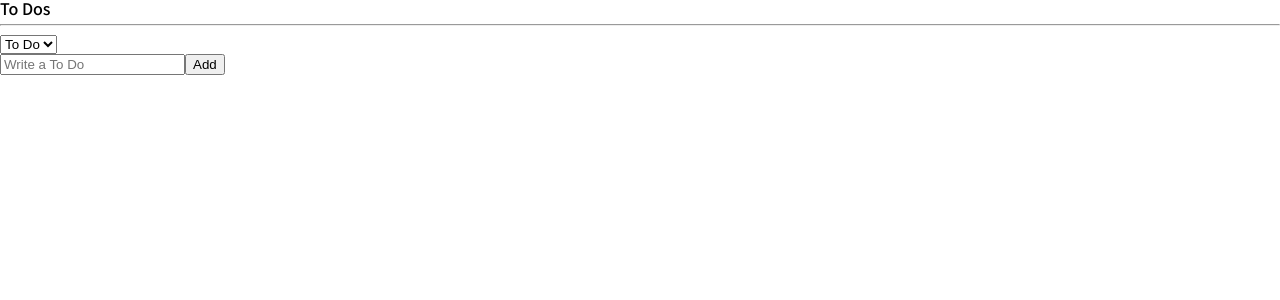
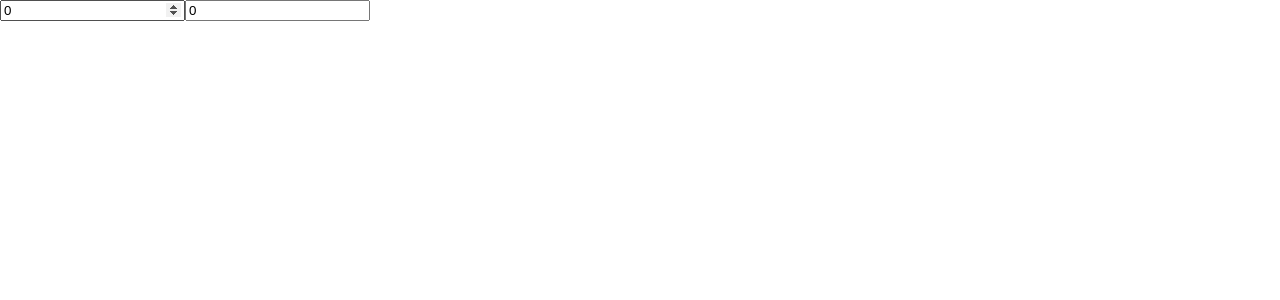
Before and after one commit to moonshadow95/react-masterclass, a React (Create React App) app: page / in a window 1280 px wide. Shown: the top 300 px of the page. Built offline with nearby package versions, Linux system fonts and the light colour scheme.

Commit message:
Get Selectors

```diff
--- a/src/App.tsx
+++ b/src/App.tsx
@@ -1,6 +1,7 @@
 import React, {useState} from 'react';
 import {createGlobalStyle} from "styled-components";
-import ToDoList from "./components/ToDoList";
+import {useRecoilState, useRecoilValue} from "recoil";
+import {hourSelector, minuteState} from "./atoms";
 
 const GlobalStyle = createGlobalStyle`
   @import url('https://fonts.googleapis.com/css2?family=Noto+Sans+KR:wght@500;700&family=Noto+Sans:wght@700&display=swap');
@@ -67,10 +68,18 @@ const GlobalStyle = createGlobalStyle`
 `
 
 function App() {
+    const [minutes, setMinutes] = useRecoilState(minuteState)
+    const hours = useRecoilValue(hourSelector)
+    const onMinuteChange = (event: React.FormEvent<HTMLInputElement>) => {
+        setMinutes(+event.currentTarget.value)
+    }
     return (
         <>
             <GlobalStyle/>
-            <ToDoList/>
+            <div>
+                <input type="number" placeholder="Minutes" onChange={onMinuteChange} value={minutes}/>
+                <input type="number" placeholder="Hours" value={hours}/>
+            </div>
         </>
     );
 }
--- a/src/atoms.tsx
+++ b/src/atoms.tsx
@@ -1,30 +1,14 @@
 import {atom, selector} from "recoil";
 
-export enum Categories {
-    "TO_DO", "DOING", "DONE"
-}
-
-export interface IToDo {
-    id: number
-    text: string
-    category: Categories
-}
-
-export const categoryState = atom<Categories>({
-    key: 'category',
-    default: Categories.TO_DO
+export const minuteState = atom({
+    key: 'minutes',
+    default: 0
 })
 
-export const toDoState = atom<IToDo[]>({
-    key: 'toDo',
-    default: []
-})
-
-export const toDoSelector = selector({
-    key: "toDoSelector",
+export const hourSelector = selector({
+    key: 'hours',
     get: ({get}) => {
-        const toDos = get(toDoState)
-        const category = get(categoryState)
-        return toDos.filter(toDo => toDo.category === category)
+        const minutes = get(minuteState)
+        return minutes / 60
     }
 })
--- a/src/components/CreateToDo.tsx
+++ /dev/null
@@ -1,34 +0,0 @@
-import React from 'react';
-import {useRecoilValue, useSetRecoilState} from "recoil";
-import {useForm} from "react-hook-form";
-import {categoryState, toDoState} from "../atoms";
-
-interface IForm {
-    toDo: string
-}
-
-const CreateToDo = () => {
-    // atom으로부터 값 불러오기
-    // const value = useRecoilValue(toDoState)
-    // 불러온 값 변경하기
-    // const modFn = useSetRecoilState(toDoState)
-    // 한줄로 사용하기, setState와 닮았다.
-    const setToDos = useSetRecoilState(toDoState)
-    const category = useRecoilValue(categoryState)
-    const {register, handleSubmit, formState: {errors}, setValue} = useForm<IForm>()
-    const handleValid = ({toDo}: IForm) => {
-        setToDos((oldToDos) => [{id: Date.now(), text: toDo, category}, ...oldToDos])
-        setValue('toDo', "")
-    }
-    return (
-        <form onSubmit={handleSubmit(handleValid)}>
-            <input {...register('toDo', {
-                required: "Write a to do!"
-            })} type="text" placeholder='Write a To Do'/>
-            <span>{errors?.toDo?.message}</span>
-            <button>Add</button>
-        </form>
-    );
-}
-
-export default CreateToDo;
--- a/src/components/ToDo.tsx
+++ /dev/null
@@ -1,28 +0,0 @@
-import React from 'react';
-import {Categories, IToDo, toDoState} from "../atoms";
-import {useSetRecoilState} from "recoil";
-
-const ToDo = ({id, text, category}: IToDo) => {
-    const setToDos = useSetRecoilState(toDoState)
-    const onClick = (event: React.MouseEvent<HTMLButtonElement>) => {
-        const {currentTarget: {name}} = event
-        setToDos(prevDoTos => {
-            const targetIndex = prevDoTos.findIndex(todo => todo.id === id)
-            const newToDo = {id, text, category: name as any}
-            const newToDos = [...prevDoTos]
-            newToDos.splice(targetIndex, 1, newToDo)
-            return newToDos
-        })
-    }
-    return (
-        <li>
-            <span>{text}</span>
-            {category !== Categories.TO_DO && <button name={Categories.TO_DO + ''} onClick={onClick}>ToDo</button>}
-            {category !== Categories.DOING && <button name={Categories.DOING + ''} onClick={onClick}>Doing</button>}
-            {category !== Categories.DONE && <button name={Categories.DONE + ''} onClick={onClick}>DONE</button>}
-        </li>
-
-    );
-}
-
-export default ToDo;
--- a/src/components/ToDoList.tsx
+++ /dev/null
@@ -1,29 +0,0 @@
-import React, {useState} from 'react'
-import CreateToDo from "./CreateToDo";
-import {useRecoilState, useRecoilValue} from "recoil";
-import {Categories, categoryState, toDoSelector, toDoState} from "../atoms";
-import ToDo from "./ToDo";
-
-const ToDoList = () => {
-    // selector 로 변형된 배열을 받는다.
-    const toDos = useRecoilValue(toDoSelector)
-    const [category, setCategory] = useRecoilState(categoryState)
-    const onInput = (event: React.FormEvent<HTMLSelectElement>) => {
-        setCategory(event.currentTarget.value as any)
-    }
-    return (
-        <div>
-            <h1>To Dos</h1>
-            <hr/>
-            <select onInput={onInput} value={category}>
-                <option value={Categories.TO_DO}>To Do</option>
-                <option value={Categories.DOING}>Doing</option>
-                <option value={Categories.DONE}>Done</option>
-            </select>
-            <CreateToDo/>
-            {toDos?.map(toDo => <ToDo key={toDo.id} {...toDo}/>)}
-        </div>
-    )
-};
-
-export default ToDoList;
```
